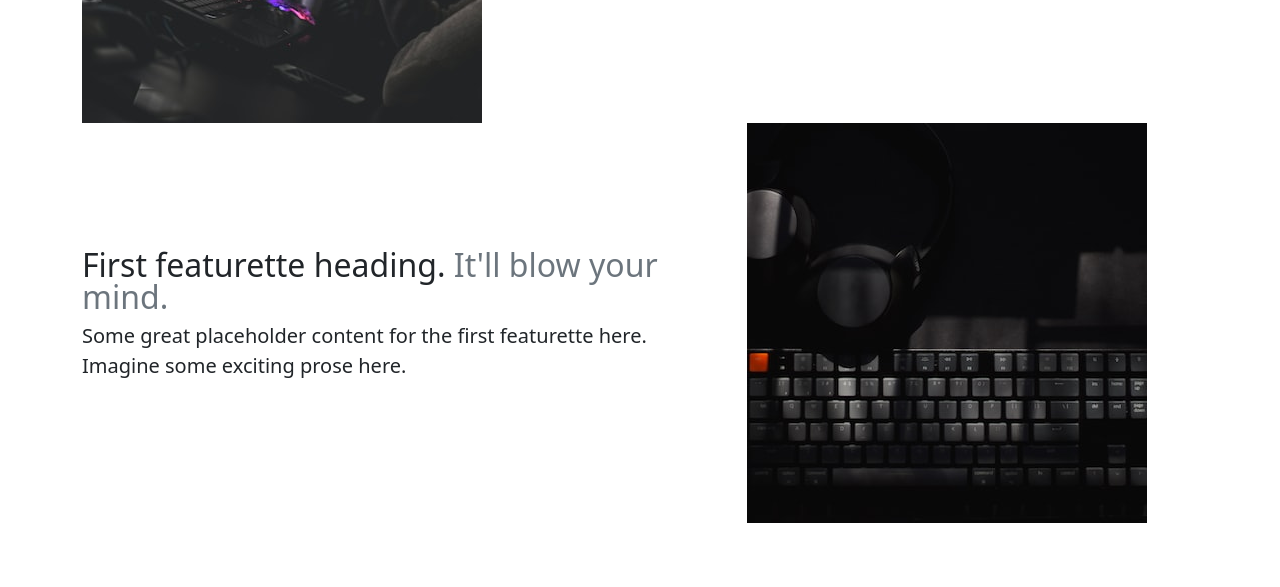
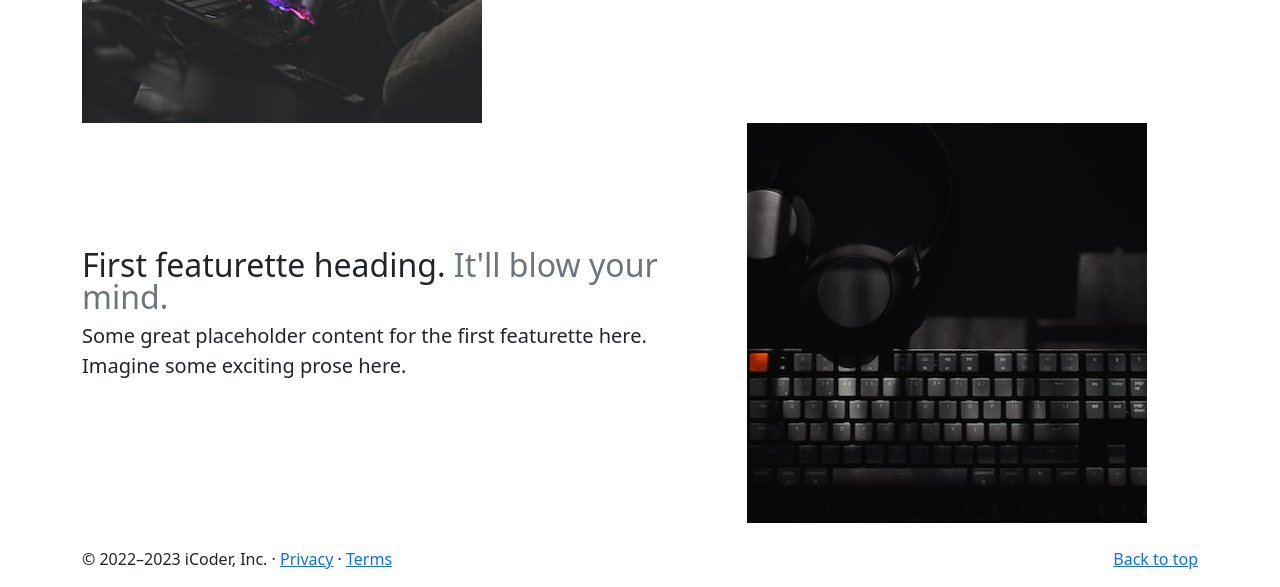
Before and after one commit to hassamarif/iCoder, a plain HTML site: page about.html in a window 1280 px wide. Shown: the part 757-1344 px from the top of the page. Before the commit the page ends 1304 px from the top, so only its background shows below. Drawn offline with nearby package versions, Linux system fonts and the light colour scheme.

Commit message:
footer added

```diff
--- a/about.html
+++ b/about.html
@@ -90,6 +90,10 @@
             </div>
         </div>
     </div>
+    <footer class="container">
+        <p class="float-end"><a href="#">Back to top</a></p>
+        <p>© 2022–2023 iCoder, Inc. · <a href="#">Privacy</a> · <a href="#">Terms</a></p>
+      </footer>
 
     <script src="https://cdn.jsdelivr.net/npm/bootstrap@5.2.2/dist/js/bootstrap.bundle.min.js"
         integrity="sha384-OERcA2EqjJCMA+/3y+gxIOqMEjwtxJY7qPCqsdltbNJuaOe923+mo//f6V8Qbsw3"
```
Also changed, not shown: index.html (+0 -6 lines).
